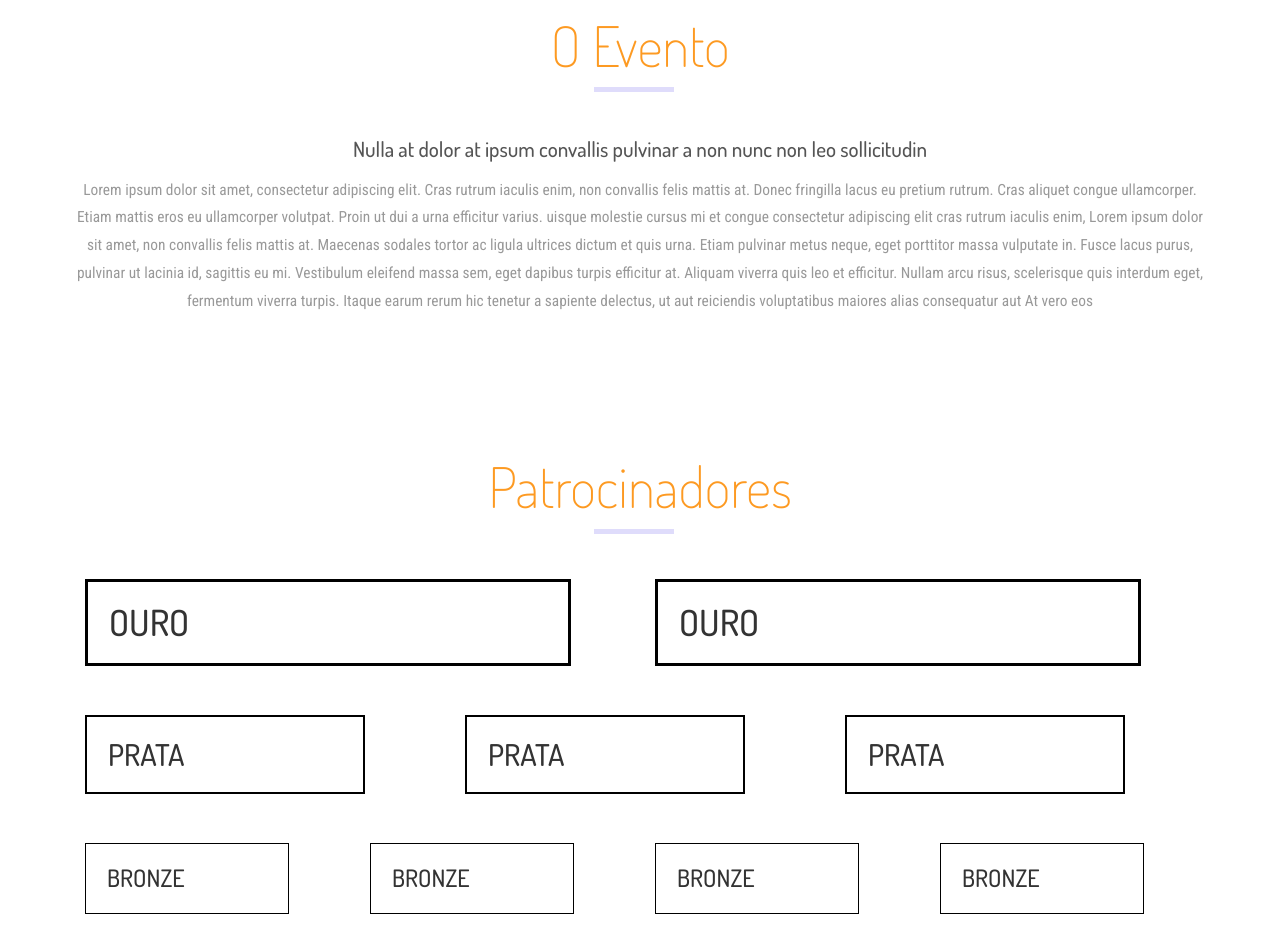
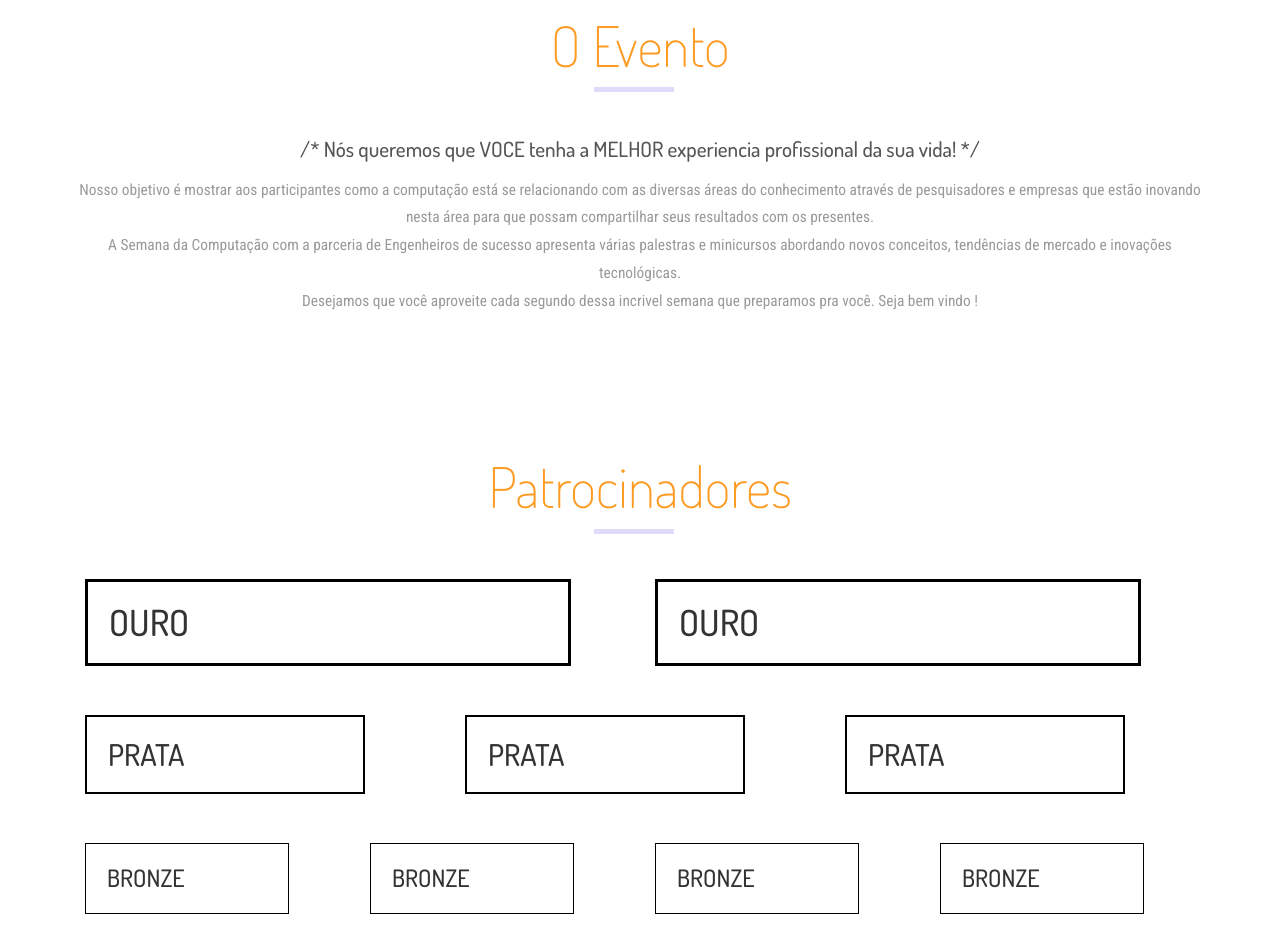
Before and after one commit to grupoadapti/Projeto, a plain HTML site: page index.html in a window 1280 px wide. Shown: the part 920-1854 px from the top of the page. Drawn offline with Linux system fonts and the light colour scheme.

Commit message:
mudando o texto
att do texto

```diff
--- a/index.html
+++ b/index.html
@@ -138,9 +138,13 @@
 		<div class="container">
 			<h3 class="title">O Evento</h3>
 			<div class="about-text">
-				<h4>Nulla at dolor at ipsum convallis pulvinar a non nunc non leo sollicitudin </h4>
-				<p>Lorem ipsum dolor sit amet, consectetur adipiscing elit. Cras rutrum iaculis enim, non convallis felis mattis at. Donec fringilla lacus eu pretium rutrum. Cras aliquet congue ullamcorper. Etiam mattis eros eu ullamcorper volutpat. Proin ut dui a urna efficitur varius.
-					uisque molestie cursus mi et congue consectetur adipiscing elit cras rutrum iaculis enim, Lorem ipsum dolor sit amet, non convallis felis mattis at. Maecenas sodales tortor ac ligula ultrices dictum et quis urna. Etiam pulvinar metus neque, eget porttitor massa vulputate in. Fusce lacus purus, pulvinar ut lacinia id, sagittis eu mi. Vestibulum eleifend massa sem, eget dapibus turpis efficitur at. Aliquam viverra quis leo et efficitur. Nullam arcu risus, scelerisque quis interdum eget, fermentum viverra turpis. Itaque earum rerum hic tenetur a sapiente delectus, ut aut reiciendis voluptatibus maiores alias consequatur aut At vero eos</p>
+				<h4> /* Nós queremos que VOCE tenha a MELHOR experiencia profissional da sua vida! */  </h4>
+				<p>Nosso objetivo é mostrar aos participantes como a computação está se relacionando com as diversas áreas do conhecimento através de pesquisadores e empresas que estão inovando nesta área para que possam compartilhar seus resultados com os presentes.
+
+                 <p>A Semana da Computação com a parceria de Engenheiros de sucesso apresenta várias palestras e minicursos abordando novos conceitos, tendências de mercado e inovações tecnológicas.</p>
+
+                 <p>Desejamos que você aproveite cada segundo dessa incrivel semana que preparamos pra você. Seja bem vindo ! </p>
+</p>
 			</div>
 		</div>
 	</div>
```
